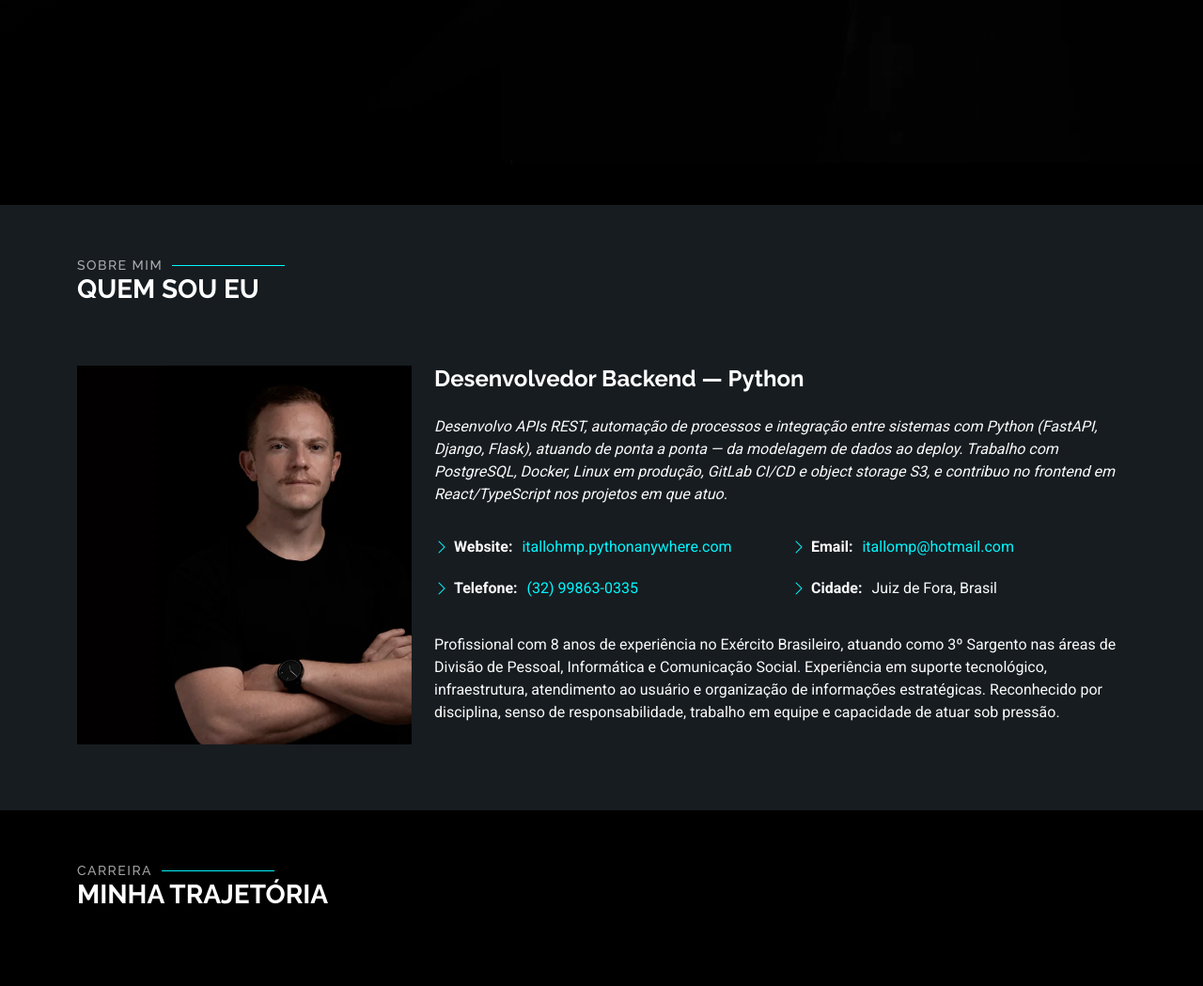
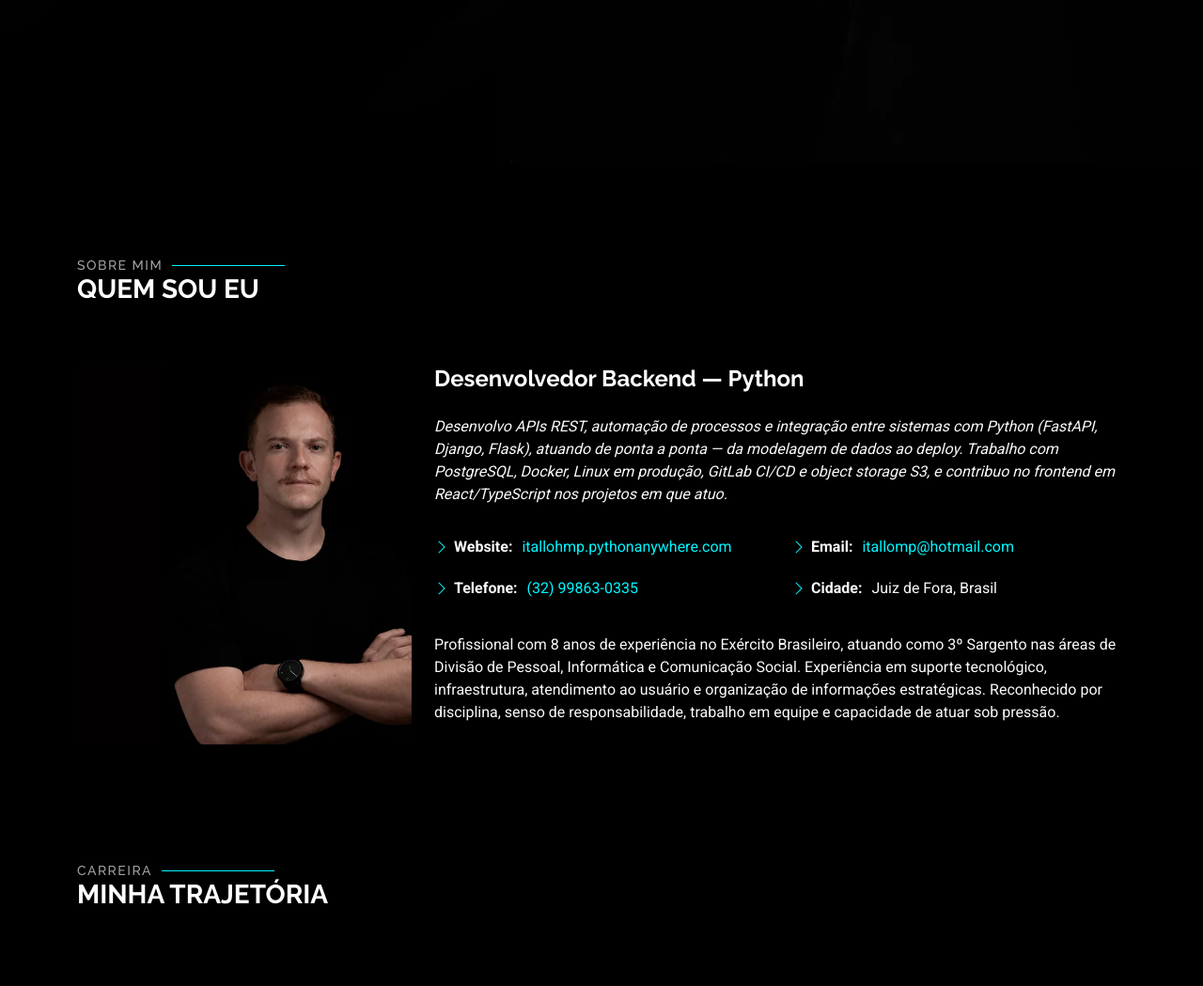
Before and after one commit to itallohmp/portfolio, a Django app: page / in a window 1280 px wide. Shown: the part 582-1631 px from the top of the page at 94% size. Run offline with Django 5.2, Linux system fonts and the light colour scheme; some libraries are stand-ins or nearby versions.

Commit message:
Corrige encoding do requirements.txt (UTF-16 -> UTF-8) e volta ao tema todo escuro
O requirements.txt estava em UTF-16LE, o que quebrava o pip no Linux
(bytes nulos entre caracteres). Reescrito em UTF-8 puro.
Remove a alternancia zebra a pedido; todas as secoes voltam ao preto original.

Co-Authored-By: Claude Fable 5 <noreply@anthropic.com>

```diff
--- a/static/assets/css/main.css
+++ b/static/assets/css/main.css
@@ -30,13 +30,6 @@
 }
 
 /* Presets de Cores - Classes que sobrescrevem cores globais quando aplicadas em uma seção */
-
-/* Seções alternadas (zebra): grafite com tinta de ciano entre as seções pretas,
-   com superfície um degrau acima para cards e chips continuarem elevados */
-.section-alt {
-  --background-color: #171c20;
-  --surface-color: #232a30;
-}
 
 .dark-background {
   --background-color: rgba(15, 15, 15, 0.975);
--- a/templates/index.html
+++ b/templates/index.html
@@ -22,7 +22,7 @@
     <link rel="stylesheet" href="{% static 'assets/vendor/bootstrap/css/bootstrap.min.css' %}">
     <link rel="stylesheet" href="{% static 'assets/vendor/bootstrap-icons/bootstrap-icons.css' %}">
     <link rel="stylesheet" href="{% static 'assets/vendor/aos/aos.css' %}">
-    <link rel="stylesheet" href="{% static 'assets/css/main.css' %}?v=4">
+    <link rel="stylesheet" href="{% static 'assets/css/main.css' %}?v=5">
   </head>
 
   <body class="index-page">
@@ -66,7 +66,7 @@
         </div>
       </section>
 
-      <section id="sobre_mim" class="about section section-alt">
+      <section id="sobre_mim" class="about section">
         <div class="container section-title" data-aos="fade-up">
           <h2>Sobre mim</h2>
           <div>
@@ -205,7 +205,7 @@
         </div>
       </section>
 
-      <section id="skills" class="skills section section-alt">
+      <section id="skills" class="skills section">
         <div class="container section-title" data-aos="fade-up">
           <h2>Habilidades</h2>
           <div>
@@ -340,7 +340,7 @@
         </div>
       </section>
 
-      <section id="contato" class="contact section section-alt">
+      <section id="contato" class="contact section">
         <div class="container section-title" data-aos="fade-up">
           <h2>Contato</h2>
           <div>
```
Also changed, not shown: requirements.txt (+5 -6 lines).
